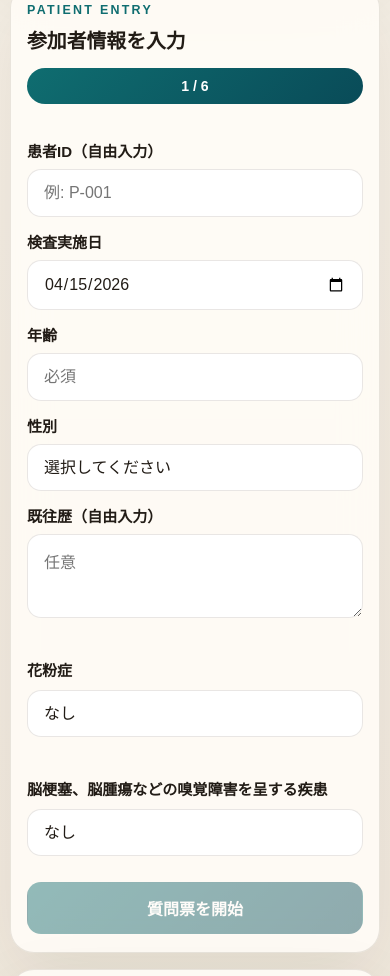
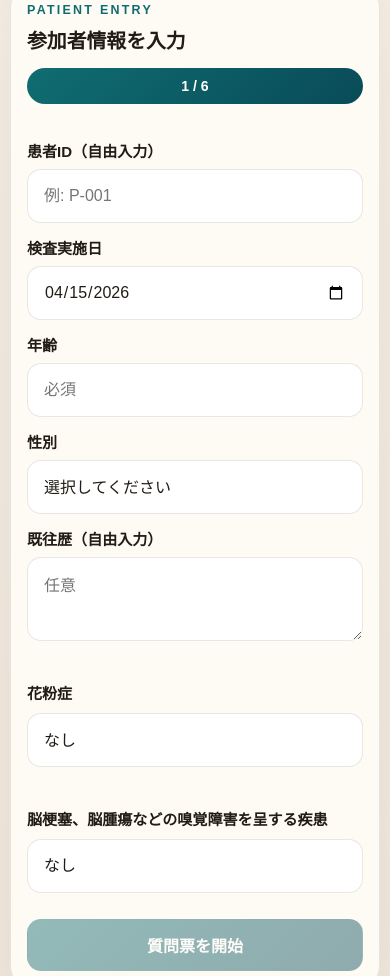
Before and after one commit to poyo-cloud/NioiQuestionnaire, a plain HTML site: page index.html in a window 390 px wide. Shown: the part 1194-2170 px from the top of the page. Drawn offline with Linux system fonts and the light colour scheme.

Commit message:
Refine iPad questionnaire layout

```diff
--- a/NioiQuestionnaire/styles.css
+++ b/NioiQuestionnaire/styles.css
@@ -333,6 +333,7 @@ h3 {
 .field-stack {
   display: grid;
   gap: 8px;
+  min-width: 0;
 }
 
 .field-label {
@@ -351,8 +352,12 @@ h3 {
 .select-input,
 .number-input,
 .text-area {
+  display: block;
   min-width: 0;
+  min-inline-size: 0;
+  max-width: 100%;
   width: 100%;
+  min-height: 54px;
   border: 1px solid var(--line);
   border-radius: var(--radius-sm);
   padding: 14px 16px;
@@ -375,6 +380,25 @@ h3 {
 
 .select-input {
   appearance: none;
+}
+
+.text-input[type="date"] {
+  appearance: none;
+  -webkit-appearance: none;
+  line-height: 1.25;
+}
+
+.text-input[type="date"]::-webkit-date-and-time-value {
+  min-height: 1.25em;
+  text-align: left;
+}
+
+.text-input[type="date"]::-webkit-calendar-picker-indicator {
+  margin: 0;
+}
+
+.text-area {
+  min-height: 0;
 }
 
 .instrument-grid {
@@ -772,6 +796,18 @@ h3 {
     grid-template-columns: repeat(2, minmax(0, 1fr));
   }
 
+  .choice-button {
+    min-height: 52px;
+    padding: 9px 6px;
+    font-size: 0.8rem;
+  }
+
+  .choice-value {
+    font-size: 0.74rem;
+  }
+}
+
+@media (max-width: 700px) {
   .choice-grid {
     grid-template-columns: repeat(2, minmax(0, 1fr));
   }
--- a/styles.css
+++ b/styles.css
@@ -333,6 +333,7 @@ h3 {
 .field-stack {
   display: grid;
   gap: 8px;
+  min-width: 0;
 }
 
 .field-label {
@@ -351,8 +352,12 @@ h3 {
 .select-input,
 .number-input,
 .text-area {
+  display: block;
   min-width: 0;
+  min-inline-size: 0;
+  max-width: 100%;
   width: 100%;
+  min-height: 54px;
   border: 1px solid var(--line);
   border-radius: var(--radius-sm);
   padding: 14px 16px;
@@ -375,6 +380,25 @@ h3 {
 
 .select-input {
   appearance: none;
+}
+
+.text-input[type="date"] {
+  appearance: none;
+  -webkit-appearance: none;
+  line-height: 1.25;
+}
+
+.text-input[type="date"]::-webkit-date-and-time-value {
+  min-height: 1.25em;
+  text-align: left;
+}
+
+.text-input[type="date"]::-webkit-calendar-picker-indicator {
+  margin: 0;
+}
+
+.text-area {
+  min-height: 0;
 }
 
 .instrument-grid {
@@ -772,6 +796,18 @@ h3 {
     grid-template-columns: repeat(2, minmax(0, 1fr));
   }
 
+  .choice-button {
+    min-height: 52px;
+    padding: 9px 6px;
+    font-size: 0.8rem;
+  }
+
+  .choice-value {
+    font-size: 0.74rem;
+  }
+}
+
+@media (max-width: 700px) {
   .choice-grid {
     grid-template-columns: repeat(2, minmax(0, 1fr));
   }
```
